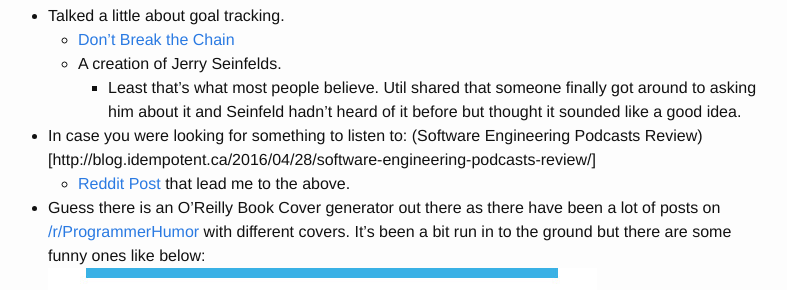
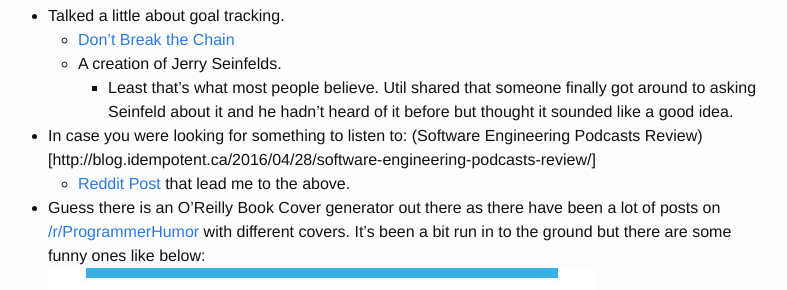
Before and after one commit to Woody2143/woody2143.github.io, a Jekyll site: the page built from _posts/2016-05-05-atlantapm.markdown, in a window 1280 px wide and 900 px high, scrolled down 1300 px. Shown: the part 181-471 px from the top of the window, without its empty margins (252-1039 px from the left). Built offline with Jekyll 4.4.1, drawn with Linux system fonts in a browser that asks for light colours.

Commit message:
fixed wording

```diff
--- a/_posts/2016-05-05-atlantapm.markdown
+++ b/_posts/2016-05-05-atlantapm.markdown
@@ -57,7 +57,7 @@ Here are the notes from the May meeting of the Atlanta Perl Mongers. I make no c
 - Talked a little about goal tracking.
   - [Don't Break the Chain](http://lifehacker.com/5886128/how-seinfelds-productivity-secret-fixed-my-procrastination-problem)
   - A creation of Jerry Seinfelds.
-    - Least that's what most people believe. Util shared that someone finally got around to asking him about it and Seinfeld hadn't heard of it before but thought it sounded like a good idea.
+    - Least that's what most people believe. Util shared that someone finally got around to asking Seinfeld about it and he hadn't heard of it before but thought it sounded like a good idea.
 
 - In case you were looking for something to listen to: (Software Engineering Podcasts Review)[http://blog.idempotent.ca/2016/04/28/software-engineering-podcasts-review/]
   - [Reddit Post](https://www.reddit.com/r/programming/comments/4hycnz/software_engineering_podcasts_review/) that lead me to the above.
```
